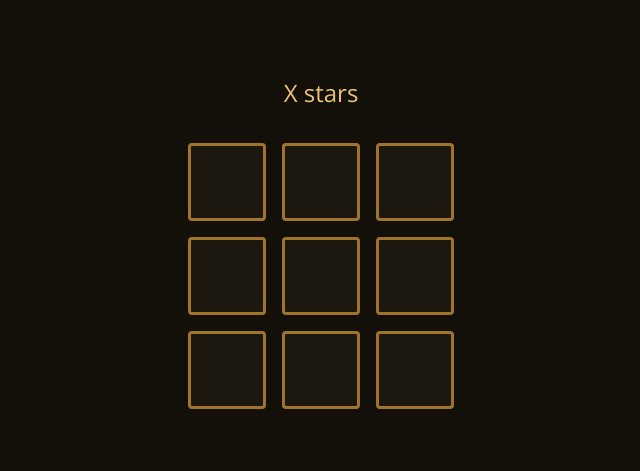
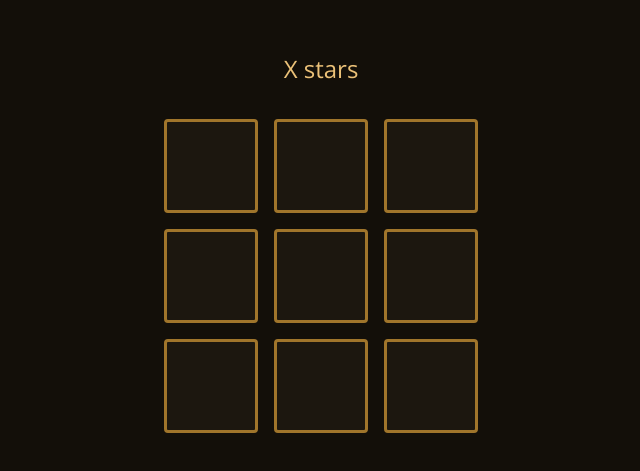
Before and after one commit to vhlongon/tic-tac-toe, a React (Vite) app: page / in a window 1280 px wide. Shown: the part 133-604 px from the top of the page, without its empty margins (319-959 px from the left). Built offline with nearby package versions, Linux system fonts and the light colour scheme.

Commit message:
tweak sizing with clamp

```diff
--- a/src/App.css
+++ b/src/App.css
@@ -46,9 +46,9 @@ body {
 
 .square {
   transition: all 0.2s ease-in-out;
-  width: 1.5rem;
-  height: 1.5rem;
-  padding: 1.5rem;
+  width: clamp(1.5rem, 2.5rem, 10vw);
+  height: clamp(1.5rem, 2.5rem, 10vw);
+  padding: clamp(0.5rem, 1.5rem, 5vw);
   display: flex;
   font-size: 2rem;
   line-height: 0;
--- a/src/index.css
+++ b/src/index.css
@@ -27,7 +27,6 @@ body {
   margin: 0;
   display: flex;
   place-items: center;
-  min-width: 320px;
   min-height: 100vh;
 }
 
```
